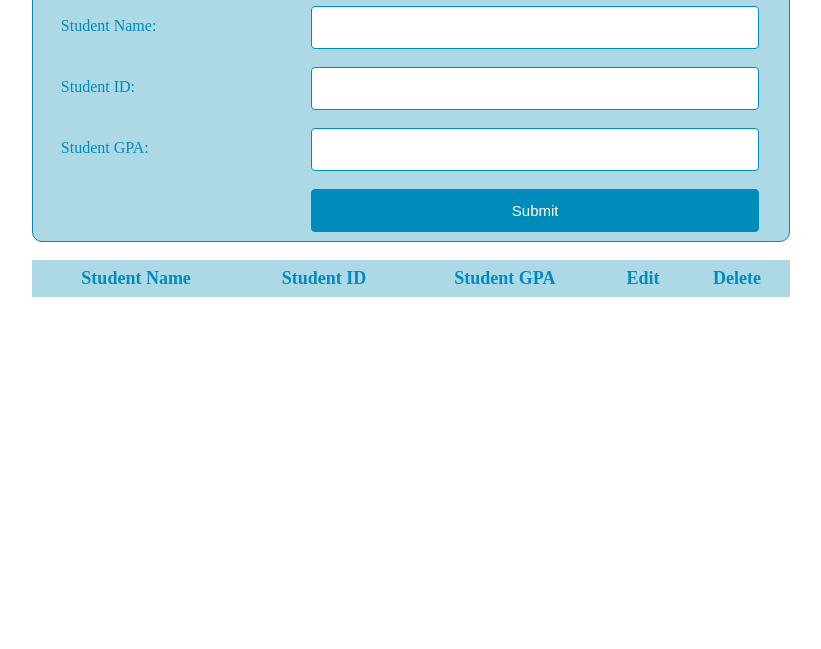
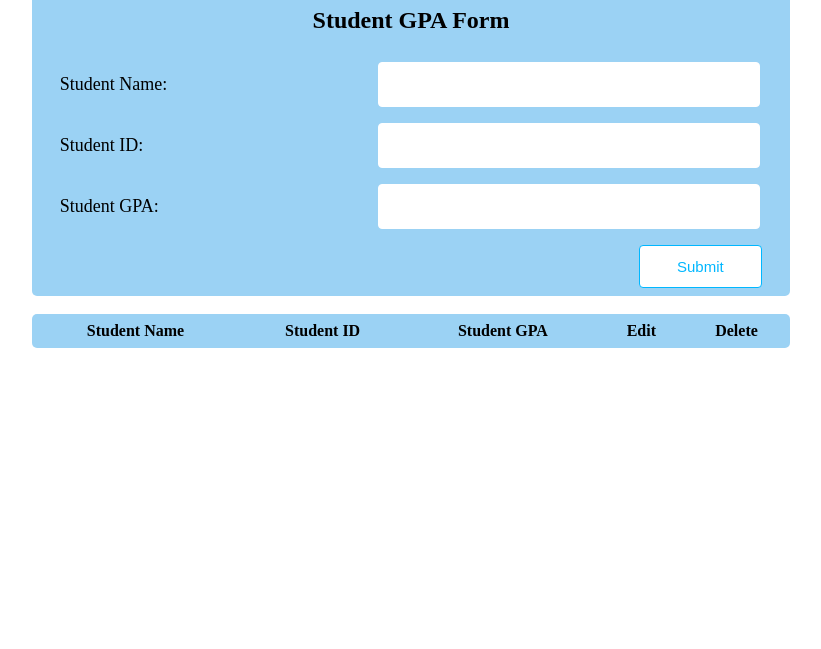
Before and after one commit to AmeerQatmosh/School-Management-System, a website: page index.html in a window 1280 px wide. Shown: the part 151-800 px from the top of the page, without its empty margins (229-1050 px from the left). Drawn offline with Linux system fonts and the light colour scheme.

Commit message:
update-form

```diff
--- a/assets/style.css
+++ b/assets/style.css
@@ -1,90 +1,94 @@
 div{
   display: flex;
   justify-content: center;
+
   }
 
   h1,h2 {
     text-align: center;
-  color: #008CBA;
   }
 
   form{
-  background-color: lightblue;
+    background-color: rgb(155, 210, 244);
     width: 100%;
-  border: 1px solid#008CBA;
-  border-radius: 10px;
+    border-radius: 5px;
+    margin: 70px 0 0 0 ;
   }
 
   label{
-  width:50%;
+    width:70%;
     padding: 12px 20px ;
-  margin: 8px 8px;
-  font-size:16px;
-  color: #008CBA;
+    margin: 8px;
+    font-size:18px;
   }
+
 
    table{
     width: 50%;
     border-collapse: collapse;
-  border-radius: 10px;
+    border-radius: 5px;
+    overflow: hidden;
+    border-spacing: 0;
   }
 
   table.list{
     width:100%;
   }
-th {
-  background-color: lightblue;
+
+  td, th {
+    border: 1px;
     text-align: center;
     padding: 8px;
-  color:#008CBA;
-  font-size: 18px;
-}
-td {
-  text-align: center;
-  padding: 8px;
-}
-tr:nth-child(even),table.list thead>tr {
-  background-color: lightblue;
 
   }
 
-input[type=text], input[type=number]{
-  width: 100%;
-  padding: 12px 20px;
-  margin: 9px 30px;
+
+  tr:nth-child(even),table.list thead>tr {
+    background-color: rgb(155, 210, 244);
+  }
+
+  input[type=text], input[type=number] {
+    width: 90%;
+    padding: 12px 20px ;
+    margin: 8px 30px;
     display: inline-block;
-  border: 1px solid #008CBA;
+    border: 1px solid white;
     border-radius: 4px;
     box-sizing: border-box;
     font-size:15px;
   }
 
+
   input[type=submit]{
-  width: 100%;
-  background-color:#008CBA;
-  color: white;
-  border: 1px solid #008CBA;
-  padding: 12px 20px;
-  margin: 9px 30px;
+    display: grid;
+    width: 20%;
+    background-color:white;
+    color: rgb(0, 183, 255);
+    padding: 12px 0;
+    margin: 8px 28px 8px 80%;
+    border: 1px solid rgb(0, 183, 255);
     border-radius: 4px;
     cursor: pointer;
     font-size: 15px;
-  box-sizing: border-box;
-
-
   }
 
   input[type=submit]:hover{
-  background-color:white;
-  color: #008CBA;
+    background-color:rgb(36, 160, 237);
+    color:white;
+
   }
 
   a{
     cursor: pointer;
-  text-decoration: underline;
-  color: #008CBA;
+    text-decoration: none;
+    color: rgb(51,102,204);
     margin-right: 4px;
   }
+  a:hover{
+    text-decoration: underline;
+  }
+
+
 
   label.validation-error{
     color:   red;
--- a/index.html
+++ b/index.html
@@ -10,7 +10,7 @@
 		<!-- External CSS -->
 
 
-		<title>School Management System</title>
+		<title>School Managment System</title>
 		<style>
 * {
   box-sizing:border-box;
@@ -37,31 +37,38 @@ margin: auto;
 
 	<body>
 
-		<h1>School Management System </h1>
-		<div class = "main">
+<div class = "main">
+
 			<form onsubmit="event.preventDefault();onFormSubmit();" autocomplete="off">
+			<h1>School Managment System </h1>
 		    <h2> Student GPA Form </h2>
 			<div>
 				<label>Student Name:</label>
 				<input type="text" name="name" id="name"  />
 			</div>
+
 			<label class="validation-error hide" id="nameValidationError">! This field is required.</label>
+
 			<div>
 				<label>Student ID:</label>
 				<input type="number" name="idNumber" id="idNumber"  />
 			</div>
+
 			<div>
 			    <label>Student GPA:</label>
 	     	    <input type="number" name="gpa" id="gpa"  />
 			</div>
 
-			<div>
-				<label></label>
+			<div  class="form-action-buttons">
 				<input  type="submit" value="Submit">
 			</div>
+
 			</form>
-		</div>
+
+</div>
+
 </br>
+
 <div class="main">
 	<table class="list" id="studentList">
 	<thead>
--- a/src/main.js
+++ b/src/main.js
@@ -29,10 +29,10 @@ function insertNewRecord(data) {
     cell2.innerHTML = data.idNumber;
     cell3 = newRow.insertCell(2);
     cell3.innerHTML = data.gpa;
-    cell3 = newRow.insertCell(3);
-    cell3.innerHTML = `<a onClick="onEdit(this)">Edit</a>`;
-	cell4 = newRow.insertCell(4);
-    cell4.innerHTML = `<a onClick="onDelete(this)">Delete</a>`;
+    cell4 = newRow.insertCell(3);
+    cell4.innerHTML = `<a onClick="onEdit(this)">Edit</a>`;
+	cell5 = newRow.insertCell(4);
+    cell5.innerHTML = `<a onClick="onDelete(this)" style="color: red;">Delete</a>`;
 
 }
 
```
Lines whose indentation alone changed are shown as unchanged.
